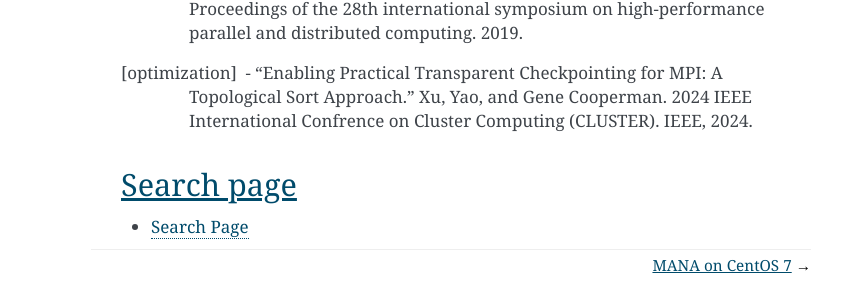
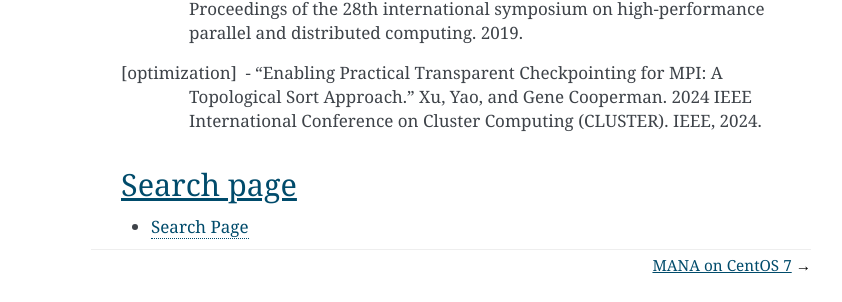
Before and after one commit to mpickpt/mana-doc, a Sphinx documentation site: the page built from docs/source/index.rst, in a window 1280 px wide and 900 px high, scrolled down 4905 px. Shown: the part 551-853 px from the top of the window, without its empty margins (299-1141 px from the left). Built offline with Sphinx 7.4.7, drawn with Linux system fonts in a browser that asks for light colours; some of the changed text lies outside the part shown.

Commit message:
Fix spelling errors

```diff
--- a/docs/source/discovery.rst
+++ b/docs/source/discovery.rst
@@ -69,7 +69,7 @@
       ssh cXXX  # where 'cXXX' is the allocated node's ID
 
 
-2. **Iteractive Allocation Tool:**
+2. **Interactive Allocation Tool:**
 
   * Load the job-assist module:
 
--- a/docs/source/index.rst
+++ b/docs/source/index.rst
@@ -283,7 +283,7 @@
    on high-performance parallel and distributed computing. 2019.
 
 .. [optimization] \-  "Enabling Practical Transparent Checkpointing for MPI: A Topological Sort Approach."
-   Xu, Yao, and Gene Cooperman. 2024 IEEE International Confrence on Cluster Computing (CLUSTER). IEEE, 2024.
+   Xu, Yao, and Gene Cooperman. 2024 IEEE International Conference on Cluster Computing (CLUSTER). IEEE, 2024.
 
 -----------
 Search page
--- a/docs/source/perlmutter.rst
+++ b/docs/source/perlmutter.rst
@@ -74,7 +74,7 @@
 
     .. code:: shell
 
-      salloc --qos interactive --nodes 1 --time 04:00:00 --constraint cpu --acount XXX
+      salloc --qos interactive --nodes 1 --time 04:00:00 --constraint cpu --account XXX
 
     .. option:: --nodes 1
 
```
Also changed, not shown: other parts of docs/source/index.rst (+6 -6 lines).
